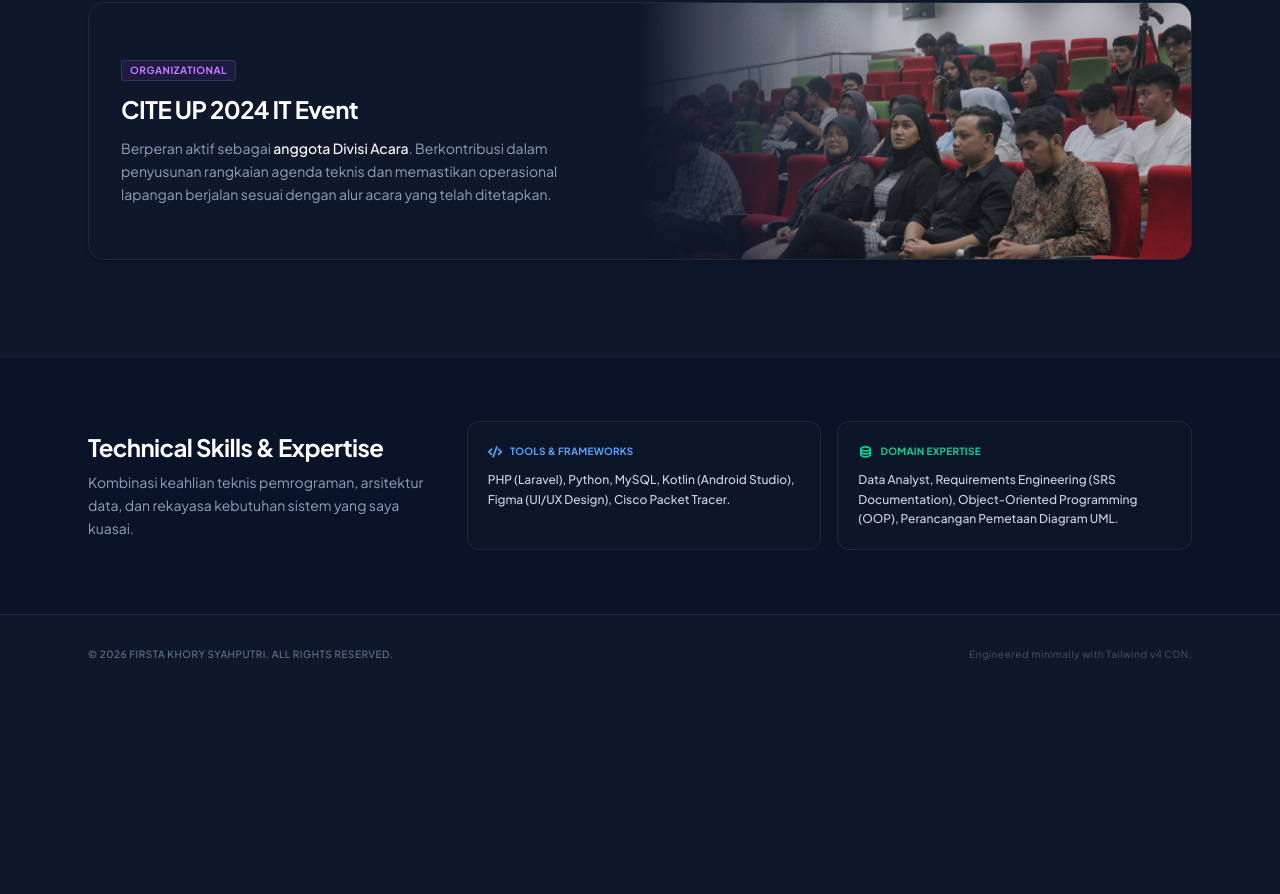
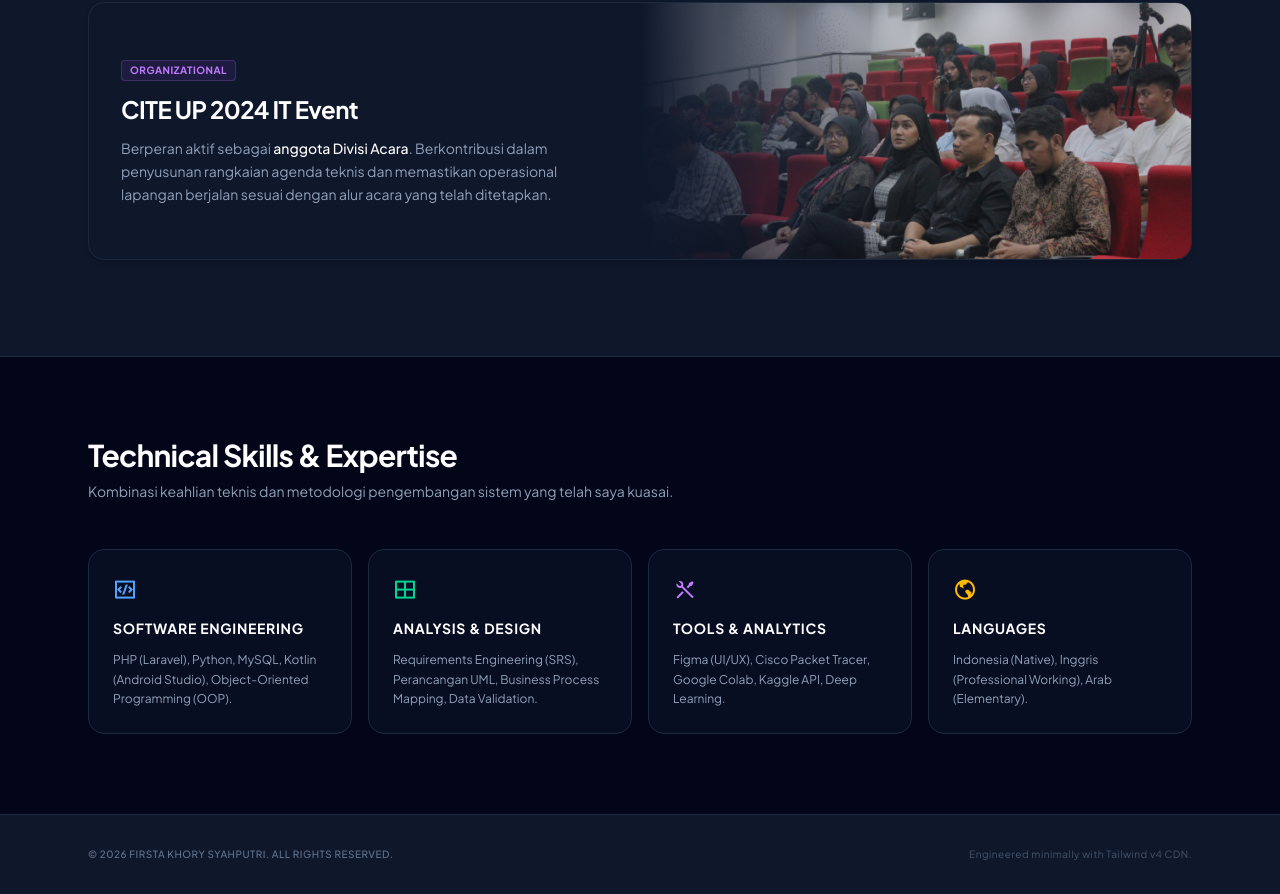
Before and after one commit to FirstaSyahputri/My-portofolio-FirstaKhorySyahputri, a website: page index.html in a window 1280 px wide. Shown: the part 3240-4134 px from the top of the page. Before the commit the page ends 3934 px from the top, so only its background shows below. Drawn offline with nearby package versions, Linux system fonts and the light colour scheme.

Commit message:
update skills

```diff
--- a/index.html
+++ b/index.html
@@ -410,27 +410,41 @@
     </div>
 
     <!-- SECTION 4: SKILLS -->
-    <section id="skills" class="bg-[#0b1329] py-16 border-t border-slate-800/80">
-        <div class="max-w-6xl mx-auto px-6 grid lg:grid-cols-12 gap-8 items-center">
-            <div class="lg:col-span-4 space-y-2">
-                <h2 class="text-2xl font-bold text-white tracking-tight">Technical Skills & Expertise</h2>
-                <p class="text-slate-400 text-xs sm:text-sm leading-relaxed">Kombinasi keahlian teknis pemrograman, arsitektur data, dan rekayasa kebutuhan sistem yang saya kuasai.</p>
+    <section id="skills" class="bg-slate-950 py-20 border-t border-slate-800">
+    <div class="max-w-6xl mx-auto px-6">
+        <div class="mb-12">
+            <h2 class="text-3xl font-bold text-white tracking-tight">Technical Skills & Expertise</h2>
+            <p class="text-slate-400 text-sm mt-2">Kombinasi keahlian teknis dan metodologi pengembangan sistem yang telah saya kuasai.</p>
+        </div>
+
+        <div class="grid md:grid-cols-2 lg:grid-cols-4 gap-4">
+
+            <div class="p-6 bg-slate-900/50 border border-slate-800 rounded-2xl hover:border-blue-500/30 transition-colors">
+                <div class="text-blue-400 mb-3"><i class="ri-code-box-line text-2xl"></i></div>
+                <h4 class="text-sm font-bold text-white uppercase tracking-wider mb-3">Software Engineering</h4>
+                <p class="text-xs text-slate-400 leading-relaxed">PHP (Laravel), Python, MySQL, Kotlin (Android Studio), Object-Oriented Programming (OOP).</p>
             </div>
-            <div class="lg:col-span-8 grid sm:grid-cols-2 gap-4 text-xs">
-                <div class="bg-slate-900/60 p-5 rounded-xl border border-slate-800 space-y-2">
-                    <div class="flex items-center gap-2 text-blue-400 font-bold tracking-wide uppercase text-[10px]">
-                        <i class="ri-code-s-slash-line text-sm"></i><span>Tools & Frameworks</span>
-                    </div>
-                    <p class="text-slate-300 leading-relaxed font-medium">PHP (Laravel), Python, MySQL, Kotlin (Android Studio), Figma (UI/UX Design), Cisco Packet Tracer.</p>
-                </div>
-                <div class="bg-slate-900/60 p-5 rounded-xl border border-slate-800 space-y-2">
-                    <div class="flex items-center gap-2 text-emerald-400 font-bold tracking-wide uppercase text-[10px]">
-                        <i class="ri-database-2-line text-sm"></i><span>Domain Expertise</span>
-                    </div>
-                    <p class="text-slate-300 leading-relaxed font-medium">Data Analyst, Requirements Engineering (SRS Documentation), Object-Oriented Programming (OOP), Perancangan Pemetaan Diagram UML.</p>
-                </div>
+
+            <div class="p-6 bg-slate-900/50 border border-slate-800 rounded-2xl hover:border-emerald-500/30 transition-colors">
+                <div class="text-emerald-400 mb-3"><i class="ri-layout-grid-line text-2xl"></i></div>
+                <h4 class="text-sm font-bold text-white uppercase tracking-wider mb-3">Analysis & Design</h4>
+                <p class="text-xs text-slate-400 leading-relaxed">Requirements Engineering (SRS), Perancangan UML, Business Process Mapping, Data Validation.</p>
             </div>
+
+            <div class="p-6 bg-slate-900/50 border border-slate-800 rounded-2xl hover:border-purple-500/30 transition-colors">
+                <div class="text-purple-400 mb-3"><i class="ri-tools-line text-2xl"></i></div>
+                <h4 class="text-sm font-bold text-white uppercase tracking-wider mb-3">Tools & Analytics</h4>
+                <p class="text-xs text-slate-400 leading-relaxed">Figma (UI/UX), Cisco Packet Tracer, Google Colab, Kaggle API, Deep Learning.</p>
+            </div>
+
+            <div class="p-6 bg-slate-900/50 border border-slate-800 rounded-2xl hover:border-amber-500/30 transition-colors">
+                <div class="text-amber-400 mb-3"><i class="ri-earth-line text-2xl"></i></div>
+                <h4 class="text-sm font-bold text-white uppercase tracking-wider mb-3">Languages</h4>
+                <p class="text-xs text-slate-400 leading-relaxed">Indonesia (Native), Inggris (Professional Working), Arab (Elementary).</p>
+            </div>
+
         </div>
+    </div>
     </section>
 
     <!-- FOOTER -->
```
